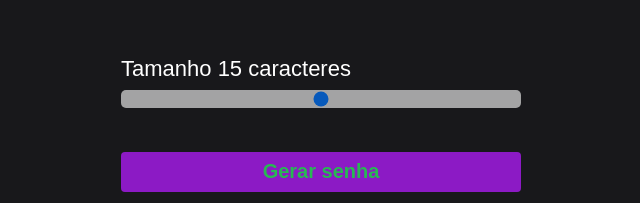
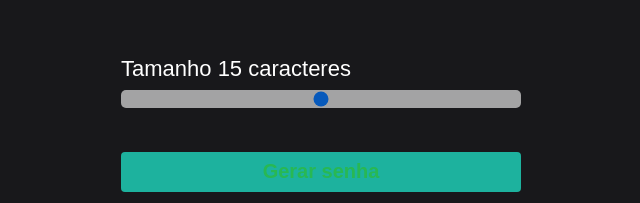
Before and after one commit to Hiarleyy/Gerador-de-senha, a plain HTML site: page index.html in a window 1280 px wide. Shown: the part 236-439 px from the top of the page, without its empty margins (319-959 px from the left). Drawn offline with Linux system fonts and the light colour scheme.

Commit message:
git commit

```diff
--- a/style.css
+++ b/style.css
@@ -43,7 +43,7 @@ font-size: 22px;
 .button-cta {
     height: 40px;
     margin-top: 40px;
-    background-color: rgb(140, 26, 197);
+    background-color: rgb(29, 178, 158);
     border: 0;
     border-radius: 4px;
     color: rgb(40, 184, 83);
```
